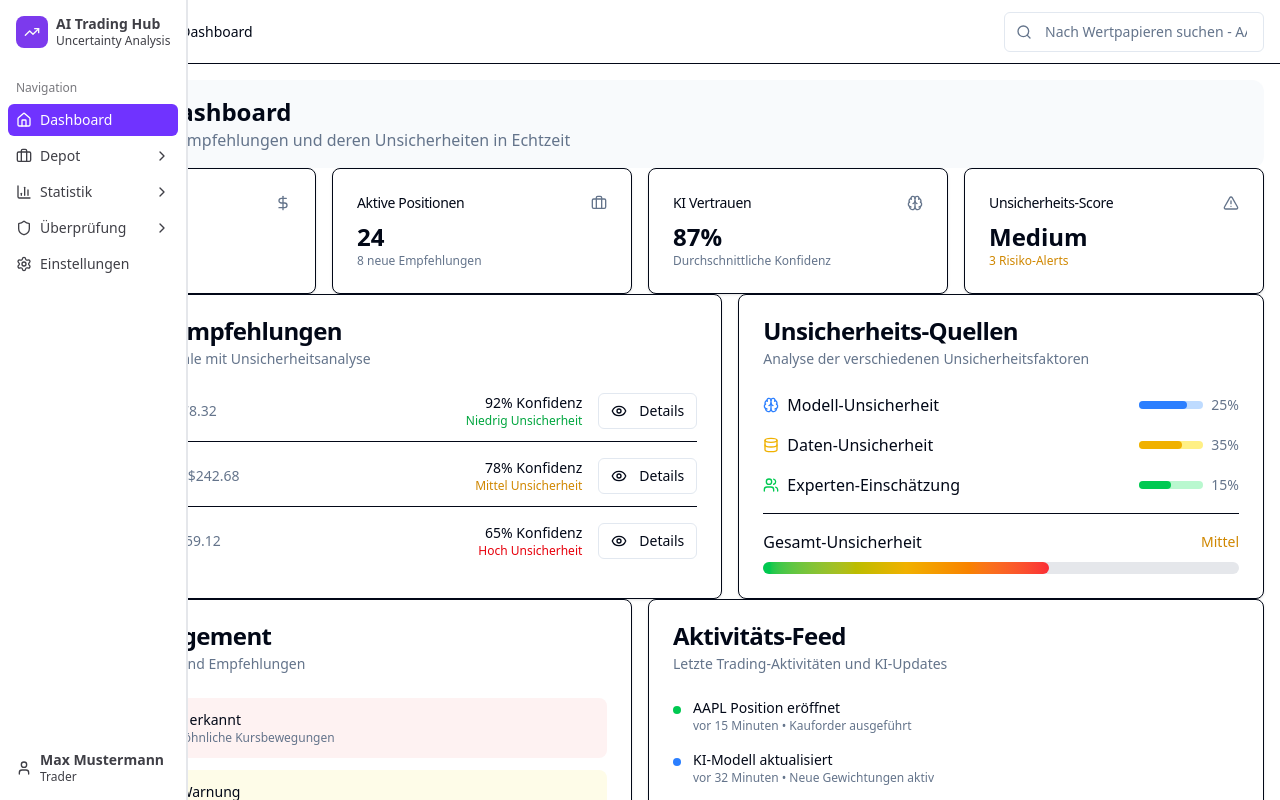
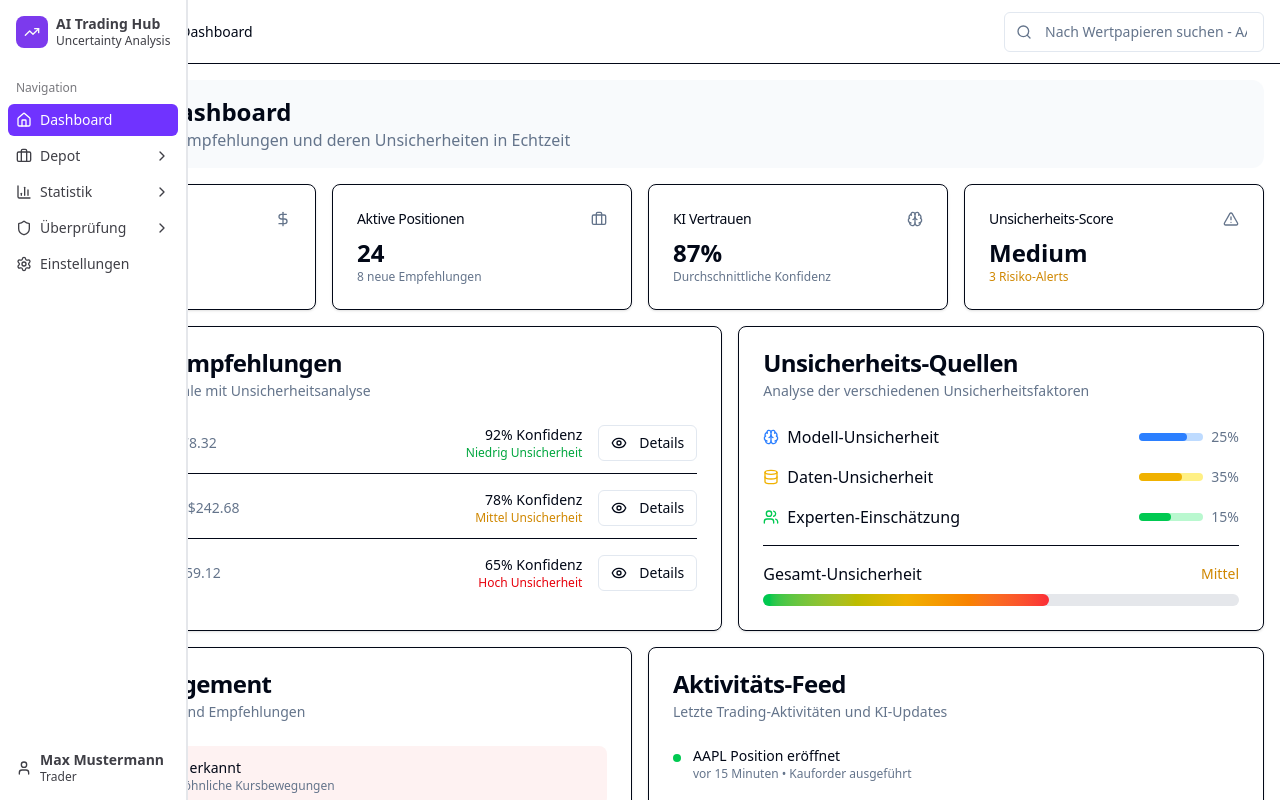
Before and after one commit to Sascha001/test, a Next.js app: page / in a window 1280 px wide. Shown: the top 800 px of the page. Built offline with nearby package versions, Linux system fonts and the light colour scheme.

Commit message:
Revert "Implement responsive dashboard layout with proportional sidebar scaling"
This reverts commit 3b36e6a71c2719fb0e3c61cd479298658debbf7d.

```diff
--- a/src/app/globals.css
+++ b/src/app/globals.css
@@ -133,25 +133,6 @@ body {
   box-sizing: border-box;
   padding: 1rem;
   gap: 1rem;
-  transition: all 0.3s cubic-bezier(0.4, 0, 0.2, 1);
-}
-
-/* Responsive content wrapper that adapts to sidebar state */
-.content-wrapper {
-  max-width: min(1400px, 100%);
-  width: 100%;
-  margin: 0 auto;
-  transition: max-width 0.3s cubic-bezier(0.4, 0, 0.2, 1);
-}
-
-/* When sidebar is collapsed, allow slightly wider content */
-.group[data-state="collapsed"] .content-wrapper {
-  max-width: min(1600px, 100%);
-}
-
-/* Smooth scaling for grid layouts */
-.responsive-grid {
-  transition: grid-template-columns 0.3s cubic-bezier(0.4, 0, 0.2, 1);
 }
 
 /* Ensure all dashboard elements respect container boundaries */
--- a/src/app/layout.tsx
+++ b/src/app/layout.tsx
@@ -70,10 +70,8 @@ export default function RootLayout({
                 <SearchBar />
               </div>
             </header>
-            <div className="dashboard-content">
-              <div className="content-wrapper">
-                {children}
-              </div>
+            <div className="flex flex-1 flex-col gap-4 p-4">
+              {children}
             </div>
           </SidebarInset>
         </SidebarProvider>
--- a/src/app/page.tsx
+++ b/src/app/page.tsx
@@ -25,7 +25,7 @@ export default function TradingDashboard() {
       </div>
 
       {/* Key Metrics */}
-      <div className="responsive-grid grid gap-4 grid-cols-1 sm:grid-cols-2 lg:grid-cols-4 xl:grid-cols-4">
+      <div className="grid gap-4 md:grid-cols-2 lg:grid-cols-4">
         <Card>
           <CardHeader className="flex flex-row items-center justify-between space-y-0 pb-2">
             <CardTitle className="text-sm font-medium">Portfolio Wert</CardTitle>
@@ -81,9 +81,9 @@ export default function TradingDashboard() {
       </div>
 
       {/* Main Content Grid */}
-      <div className="responsive-grid grid gap-4 grid-cols-1 xl:grid-cols-7">
+      <div className="grid gap-4 md:grid-cols-2 lg:grid-cols-7">
         {/* Trading Empfehlungen */}
-        <Card className="xl:col-span-4">
+        <Card className="col-span-4">
           <CardHeader>
             <CardTitle>Aktuelle KI-Empfehlungen</CardTitle>
             <CardDescription>
@@ -150,7 +150,7 @@ export default function TradingDashboard() {
         </Card>
 
         {/* Unsicherheits-Übersicht */}
-        <Card className="xl:col-span-3">
+        <Card className="col-span-3">
           <CardHeader>
             <CardTitle>Unsicherheits-Quellen</CardTitle>
             <CardDescription>
@@ -213,7 +213,7 @@ export default function TradingDashboard() {
       </div>
 
       {/* Risk Management & Recent Activity */}
-      <div className="responsive-grid grid gap-4 grid-cols-1 lg:grid-cols-2">
+      <div className="grid gap-4 md:grid-cols-2">
         <Card>
           <CardHeader>
             <CardTitle>Risiko-Management</CardTitle>
```
